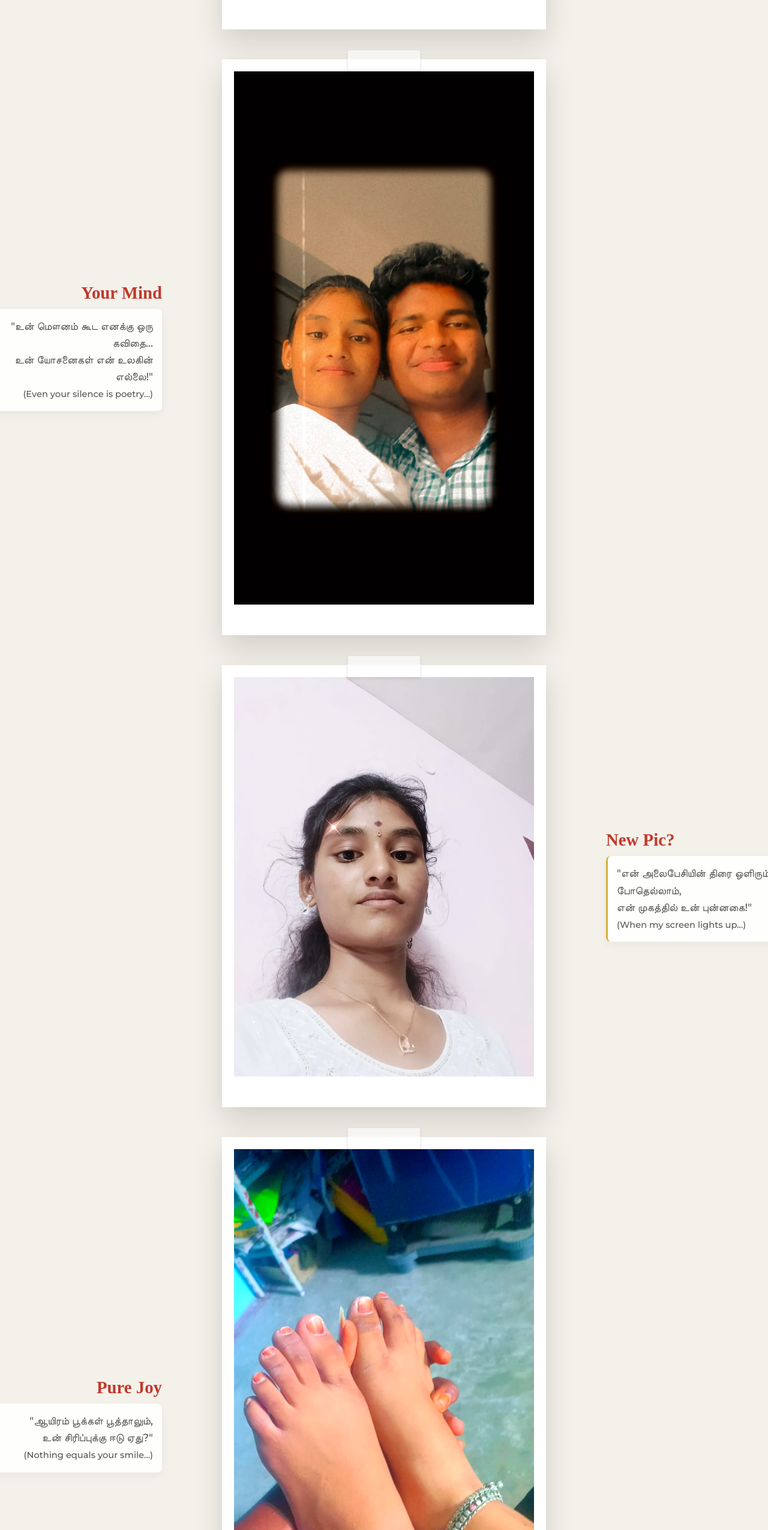
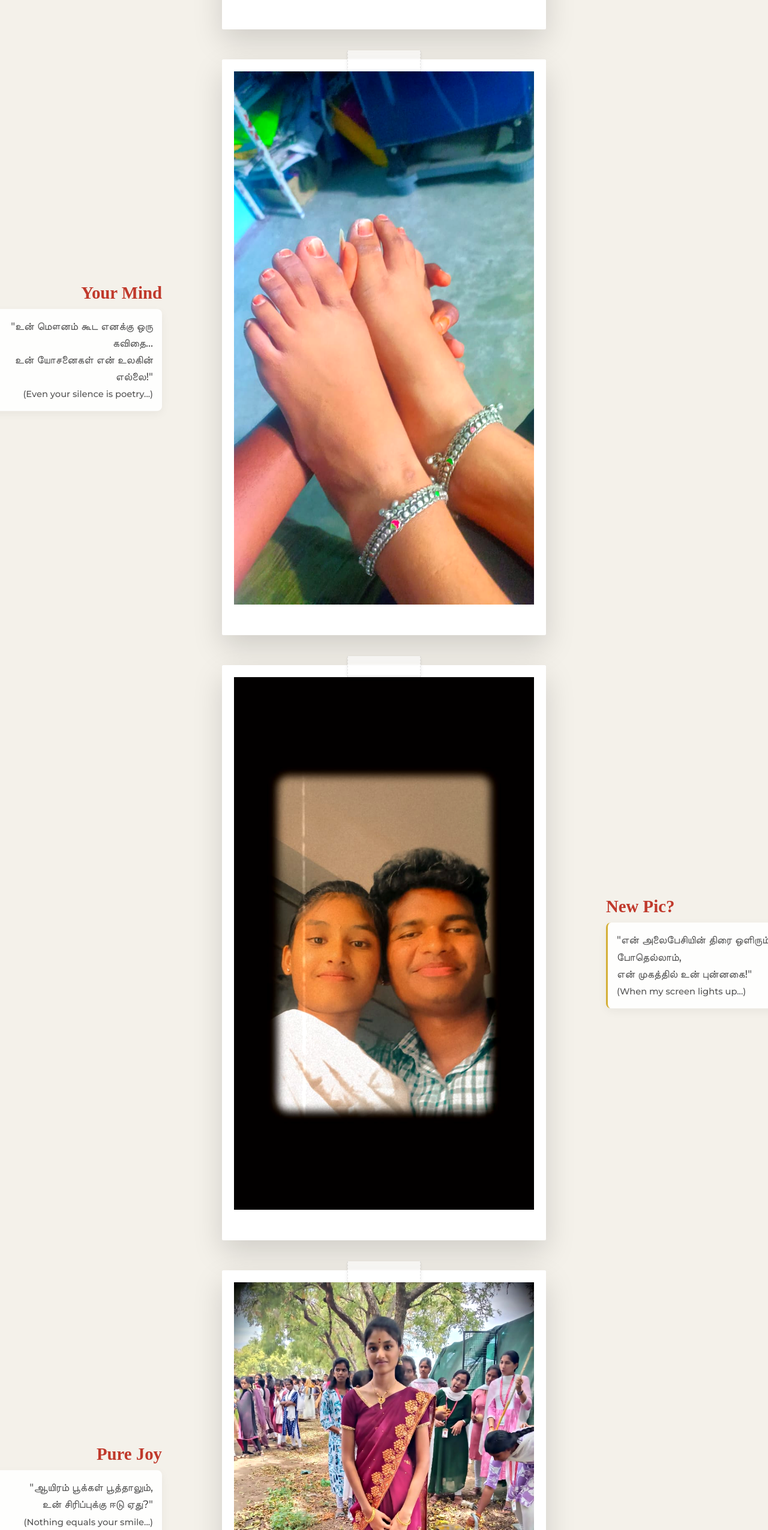
Before and after one commit to sathish1347-sem/aval, a plain HTML site: page index.html in a window 1280 px wide. Shown: the part 1489-4040 px from the top of the page at 60% size. Drawn offline with Linux system fonts and the light colour scheme; a web font is replaced by a local one.

Commit message:
Update index.html

```diff
--- a/index.html
+++ b/index.html
@@ -70,28 +70,24 @@
         .scene {
             display: flex; align-items: center; justify-content: center;
             min-height: 80vh; margin-bottom: 50px;
-            /* Initial hidden state */
             opacity: 0; transform: translateY(100px) scale(0.9);
             transition: all 1s cubic-bezier(0.22, 1, 0.36, 1);
             filter: blur(10px);
         }
 
-        /* Target visible state (Applied by JavaScript) */
         .scene.in-view {
             opacity: 1; transform: translateY(0) scale(1); filter: blur(0);
         }
 
-        /* The Card Design (Polaroid/Notebook look) */
         .polaroid-wrapper {
             background: white; padding: 20px 20px 50px 20px;
             box-shadow: 0 20px 50px rgba(0,0,0,0.15);
             width: 80%; max-width: 500px; position: relative;
             border-radius: 2px;
-            /* CSS 3D Tilt on Hover */
             transition: transform 0.3s ease-out;
         }
         .polaroid-wrapper:hover {
-            transform: scale(1.05) rotateZ(1deg); /* Slight rotation on hover */
+            transform: scale(1.05) rotateZ(1deg);
             box-shadow: 0 25px 60px rgba(0,0,0,0.2);
         }
 
@@ -101,7 +97,6 @@
             filter: contrast(110%) brightness(105%);
         }
 
-        /* Tape Effect */
         .tape {
             position: absolute; top: -15px; left: 50%;
             transform: translateX(-50%); width: 120px; height: 35px;
@@ -112,7 +107,6 @@
             backdrop-filter: blur(2px); z-index: 10;
         }
 
-        /* Text Styling & Position */
         .text-content {
             position: absolute; width: 300px; top: 50%;
             transform: translateY(-50%); z-index: -1;
@@ -122,7 +116,6 @@
         .scene:nth-child(odd) .text-content { right: -150px; text-align: left; }
         .scene:nth-child(even) .text-content { left: -150px; text-align: right; }
 
-        /* Text slides out when image is in view */
         .scene.in-view:nth-child(odd) .text-content { right: -220px; }
         .scene.in-view:nth-child(even) .text-content { left: -220px; }
 
@@ -139,11 +132,10 @@
             box-shadow: 0 5px 15px rgba(0,0,0,0.05); border-left: 3px solid var(--gold);
         }
 
-        /* Mobile Adjustments */
         @media (max-width: 768px) {
             .scene { flex-direction: column; margin-bottom: 100px; }
             .polaroid-wrapper { width: 90%; }
-            .polaroid-wrapper:hover { transform: scale(1.05); } /* simplified hover for touchscreens */
+            .polaroid-wrapper:hover { transform: scale(1.05); }
             .text-content {
                 position: relative; width: 90%; margin-top: 30px;
                 left: auto !important; right: auto !important;
@@ -155,12 +147,10 @@
             h1 { font-size: 3.5rem; }
         }
 
-        /* Animations */
         @keyframes fadeZoomIn { 0% { opacity: 0; transform: scale(0.8); } 100% { opacity: 1; transform: scale(1); } }
         @keyframes slideUpFade { 0% { opacity: 0; transform: translateY(20px); } 100% { opacity: 1; transform: translateY(0); } }
         @keyframes bounce { 0%, 20%, 50%, 80%, 100% {transform: translateY(0);} 40% {transform: translateY(-10px);} 60% {transform: translateY(-5px);} }
 
-        /* Simplified Floating Hearts (CSS only for better stability) */
         @keyframes floatUp {
             0% { opacity: 0.6; transform: translateY(0) rotate(0deg); }
             100% { opacity: 0; transform: translateY(-120vh) rotate(360deg); }
@@ -168,11 +158,10 @@
         .floating-heart {
             position: fixed; color: var(--accent); font-size: 20px;
             pointer-events: none; z-index: 0; opacity: 0.6;
-            animation: floatUp linear infinite; /* Runs forever */
-            animation-duration: 8s; /* Default duration */
+            animation: floatUp linear infinite;
+            animation-duration: 8s;
             bottom: -50px;
         }
-        /* Individual delays/speeds to make it look random */
         .heart-1 { left: 10%; animation-duration: 7s; font-size: 15px; }
         .heart-2 { left: 30%; animation-duration: 9s; animation-delay: 1.5s; }
         .heart-3 { left: 50%; animation-duration: 6s; animation-delay: 0.5s; font-size: 25px; }
@@ -192,7 +181,6 @@
     <div class="floating-heart heart-4">✨</div>
     <div class="floating-heart heart-5">❤</div>
 
-
     <header>
         <h1>Nam Kadhal Oviyam</h1>
         <div class="date-badge">12 . 02 . 2025</div>
@@ -201,9 +189,11 @@
 
     <div class="story-container">
 
+        <!-- 1 -->
         <div class="scene">
             <div class="polaroid-wrapper">
                 <div class="tape"></div>
+                <!-- full saree photo -->
                 <img src="4.jpeg" alt="Video Call">
             </div>
             <div class="text-content">
@@ -216,10 +206,12 @@
             </div>
         </div>
 
+        <!-- 2 -->
         <div class="scene">
             <div class="polaroid-wrapper">
                 <div class="tape"></div>
-                <img src="2.jpeg" alt="Deep Thoughts">
+                <!-- solo selfie (white dress) -->
+                <img src="6.jpeg" alt="Deep Thoughts">
             </div>
             <div class="text-content">
                 <span class="english-caption">Your Mind</span>
@@ -231,10 +223,12 @@
             </div>
         </div>
 
+        <!-- 3 -->
         <div class="scene">
             <div class="polaroid-wrapper">
                 <div class="tape"></div>
-                <img src="1.jpeg" alt="Selfie">
+                <!-- close couple selfie (blue wall) -->
+                <img src="2.jpeg" alt="Selfie">
             </div>
             <div class="text-content">
                 <span class="english-caption">New Pic?</span>
@@ -246,10 +240,12 @@
             </div>
         </div>
 
+        <!-- 4 -->
         <div class="scene">
             <div class="polaroid-wrapper">
                 <div class="tape"></div>
-                <img src="6.jpeg" alt="Smile">
+                <!-- kiss on cheek -->
+                <img src="4.jpeg" alt="Smile">
             </div>
             <div class="text-content">
                 <span class="english-caption">Pure Joy</span>
@@ -261,9 +257,11 @@
             </div>
         </div>
 
+        <!-- 5 -->
         <div class="scene">
             <div class="polaroid-wrapper">
                 <div class="tape"></div>
+                <!-- framed couple selfie -->
                 <img src="5.jpeg" alt="Ice Cream">
             </div>
             <div class="text-content">
@@ -276,10 +274,12 @@
             </div>
         </div>
 
+        <!-- 6 -->
         <div class="scene">
             <div class="polaroid-wrapper">
                 <div class="tape"></div>
-                <img src="3.jpeg" alt="Together">
+                <!-- feet with anklets -->
+                <img src="1.jpeg" alt="Together">
             </div>
             <div class="text-content">
                 <span class="english-caption">Forever Us</span>
@@ -294,11 +294,9 @@
     </div>
 
     <script>
-        // --- 1. Cinematic Scroll Observer ---
-        // Applies the 'in-view' class when a scene enters the viewport.
         document.addEventListener('DOMContentLoaded', () => {
             const observerOptions = {
-                threshold: 0.3, // Trigger when 30% visible
+                threshold: 0.3,
                 rootMargin: "0px"
             };
 
@@ -306,9 +304,6 @@
                 entries.forEach(entry => {
                     if (entry.isIntersecting) {
                         entry.target.classList.add('in-view');
-                    } else {
-                        // Optional: remove the class when scrolling away to re-trigger the animation on return
-                        // entry.target.classList.remove('in-view');
                     }
                 });
             }, observerOptions);
@@ -319,5 +314,4 @@
         });
     </script>
 </body>
-
 </html>
```
